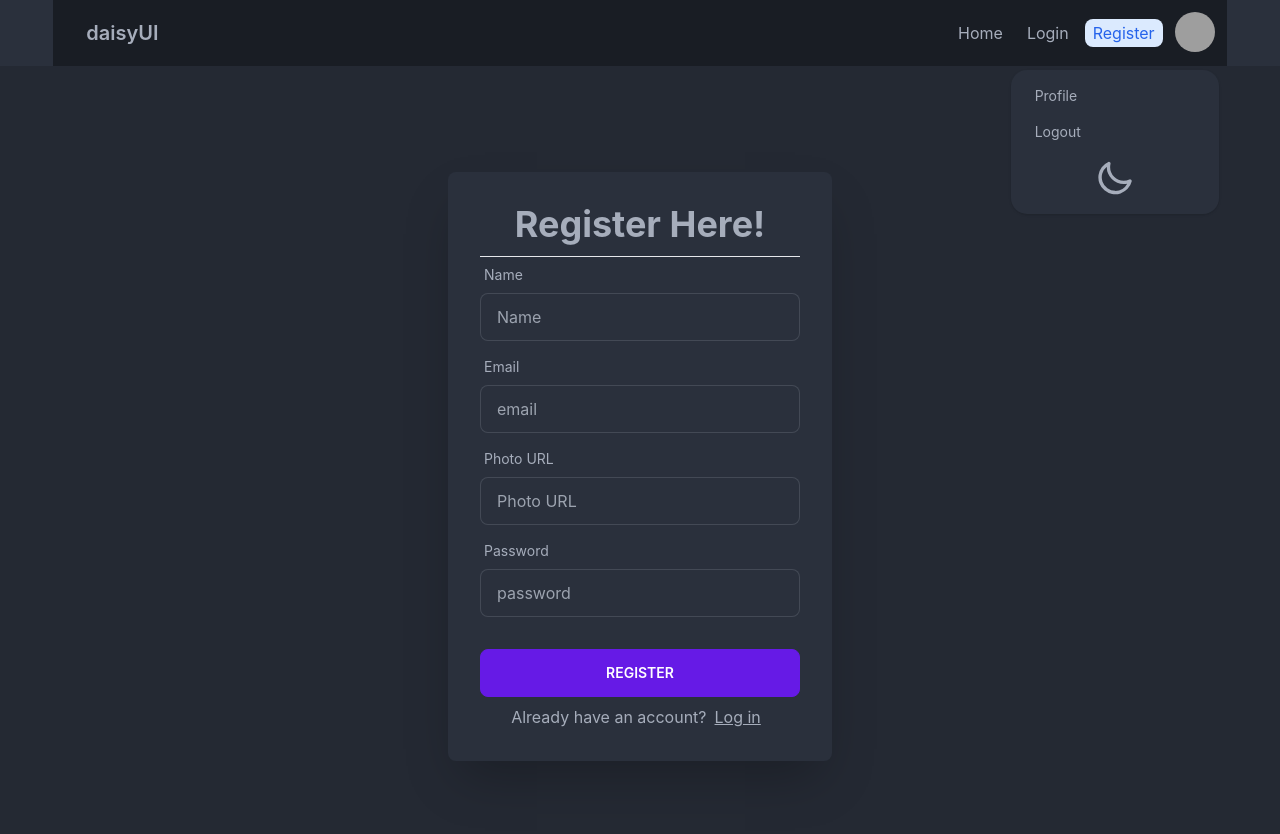
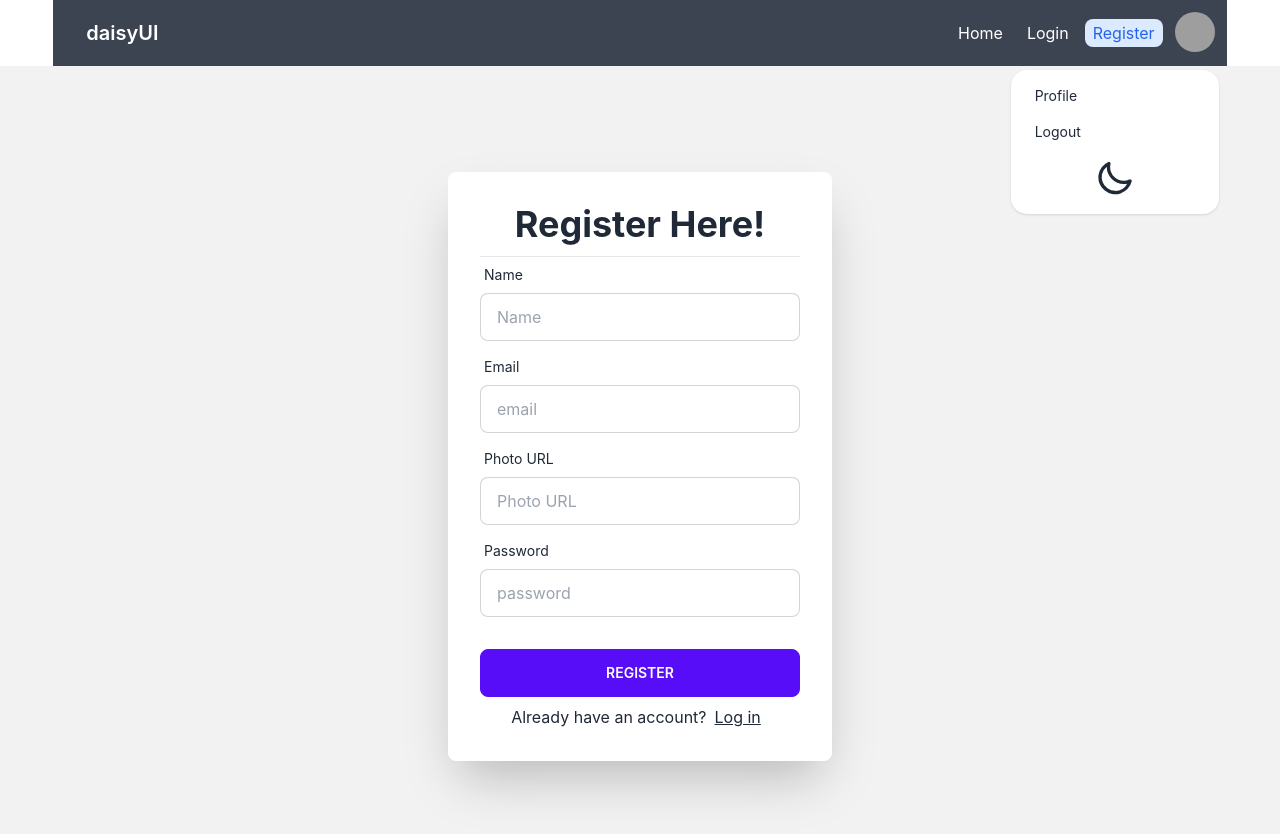
Before and after one commit to Amibiplob/biplob-it, a React (Create React App) app: page /register in a window 1280 px wide. Both pictures are taken after a click on the label 1194 px from the left and 32 px from the top of the page. Shown: the top 834 px of the page. Built offline with nearby package versions, Linux system fonts and the light colour scheme; grey boxes are pictures that could not be loaded.

Commit message:
theme added

```diff
--- a/public/index.html
+++ b/public/index.html
@@ -1,5 +1,5 @@
 <!DOCTYPE html>
-<html lang="en" data-theme="dark">
+<html lang="en">
   <head>
     <meta charset="utf-8" />
     <link rel="icon" href="%PUBLIC_URL%/favicon.ico" />
--- a/src/Components/Navbar.js
+++ b/src/Components/Navbar.js
@@ -1,6 +1,6 @@
 import React from 'react';
 import { Link, NavLink } from 'react-router-dom';
-const Navbar = () => {
+const Navbar = ({setDark}) => {
     return (
         <div className="navbar bg-neutral lg:w-11/12 mx-auto">
             <div className="navbar-start">
@@ -56,8 +56,8 @@
                         <li>
                             <label className="swap swap-rotate">
                                 <input type="checkbox" />
-                                <svg className="swap-on fill-current w-10 h-10" xmlns="http://www.w3.org/2000/svg" viewBox="0 0 24 24"><path d="M5.64,17l-.71.71a1,1,0,0,0,0,1.41,1,1,0,0,0,1.41,0l.71-.71A1,1,0,0,0,5.64,17ZM5,12a1,1,0,0,0-1-1H3a1,1,0,0,0,0,2H4A1,1,0,0,0,5,12Zm7-7a1,1,0,0,0,1-1V3a1,1,0,0,0-2,0V4A1,1,0,0,0,12,5ZM5.64,7.05a1,1,0,0,0,.7.29,1,1,0,0,0,.71-.29,1,1,0,0,0,0-1.41l-.71-.71A1,1,0,0,0,4.93,6.34Zm12,.29a1,1,0,0,0,.7-.29l.71-.71a1,1,0,1,0-1.41-1.41L17,5.64a1,1,0,0,0,0,1.41A1,1,0,0,0,17.66,7.34ZM21,11H20a1,1,0,0,0,0,2h1a1,1,0,0,0,0-2Zm-9,8a1,1,0,0,0-1,1v1a1,1,0,0,0,2,0V20A1,1,0,0,0,12,19ZM18.36,17A1,1,0,0,0,17,18.36l.71.71a1,1,0,0,0,1.41,0,1,1,0,0,0,0-1.41ZM12,6.5A5.5,5.5,0,1,0,17.5,12,5.51,5.51,0,0,0,12,6.5Zm0,9A3.5,3.5,0,1,1,15.5,12,3.5,3.5,0,0,1,12,15.5Z" /></svg>
-                                <svg className="swap-off fill-current w-10 h-10" xmlns="http://www.w3.org/2000/svg" viewBox="0 0 24 24"><path d="M21.64,13a1,1,0,0,0-1.05-.14,8.05,8.05,0,0,1-3.37.73A8.15,8.15,0,0,1,9.08,5.49a8.59,8.59,0,0,1,.25-2A1,1,0,0,0,8,2.36,10.14,10.14,0,1,0,22,14.05,1,1,0,0,0,21.64,13Zm-9.5,6.69A8.14,8.14,0,0,1,7.08,5.22v.27A10.15,10.15,0,0,0,17.22,15.63a9.79,9.79,0,0,0,2.1-.22A8.11,8.11,0,0,1,12.14,19.73Z" /></svg>
+                                <svg onClick={() => setDark(!false)} className="swap-on fill-current w-10 h-10" xmlns="http://www.w3.org/2000/svg" viewBox="0 0 24 24"><path d="M5.64,17l-.71.71a1,1,0,0,0,0,1.41,1,1,0,0,0,1.41,0l.71-.71A1,1,0,0,0,5.64,17ZM5,12a1,1,0,0,0-1-1H3a1,1,0,0,0,0,2H4A1,1,0,0,0,5,12Zm7-7a1,1,0,0,0,1-1V3a1,1,0,0,0-2,0V4A1,1,0,0,0,12,5ZM5.64,7.05a1,1,0,0,0,.7.29,1,1,0,0,0,.71-.29,1,1,0,0,0,0-1.41l-.71-.71A1,1,0,0,0,4.93,6.34Zm12,.29a1,1,0,0,0,.7-.29l.71-.71a1,1,0,1,0-1.41-1.41L17,5.64a1,1,0,0,0,0,1.41A1,1,0,0,0,17.66,7.34ZM21,11H20a1,1,0,0,0,0,2h1a1,1,0,0,0,0-2Zm-9,8a1,1,0,0,0-1,1v1a1,1,0,0,0,2,0V20A1,1,0,0,0,12,19ZM18.36,17A1,1,0,0,0,17,18.36l.71.71a1,1,0,0,0,1.41,0,1,1,0,0,0,0-1.41ZM12,6.5A5.5,5.5,0,1,0,17.5,12,5.51,5.51,0,0,0,12,6.5Zm0,9A3.5,3.5,0,1,1,15.5,12,3.5,3.5,0,0,1,12,15.5Z" /></svg>
+                                <svg onClick={() => setDark(false)} className="swap-off fill-current w-10 h-10" xmlns="http://www.w3.org/2000/svg" viewBox="0 0 24 24"><path d="M21.64,13a1,1,0,0,0-1.05-.14,8.05,8.05,0,0,1-3.37.73A8.15,8.15,0,0,1,9.08,5.49a8.59,8.59,0,0,1,.25-2A1,1,0,0,0,8,2.36,10.14,10.14,0,1,0,22,14.05,1,1,0,0,0,21.64,13Zm-9.5,6.69A8.14,8.14,0,0,1,7.08,5.22v.27A10.15,10.15,0,0,0,17.22,15.63a9.79,9.79,0,0,0,2.1-.22A8.11,8.11,0,0,1,12.14,19.73Z" /></svg>
 
                             </label>
                         </li>
--- a/src/Root.js
+++ b/src/Root.js
@@ -1,10 +1,11 @@
-import React from 'react';
+import React ,{ useState } from 'react';
 import Navbar from './Components/Navbar';
 import { Outlet } from 'react-router-dom';
 const Root = () => {
+    const [dark, setDark] = useState(false);
     return (
-        <div>
-            <Navbar></Navbar>
+        <div data-theme={dark ? "dark" : 'light'}>
+            <Navbar setDark={setDark}></Navbar>
             <Outlet></Outlet>
         </div>
     );
--- a/tailwind.config.js
+++ b/tailwind.config.js
@@ -3,8 +3,8 @@
   content: [
     "./src/**/*.{js,jsx,ts,tsx}",
   ],
-  theme: {
-    extend: {},
+  daisyui: {
+    themes: ["light", "dark"],
   },
   plugins: [require("daisyui")],
 }
```
